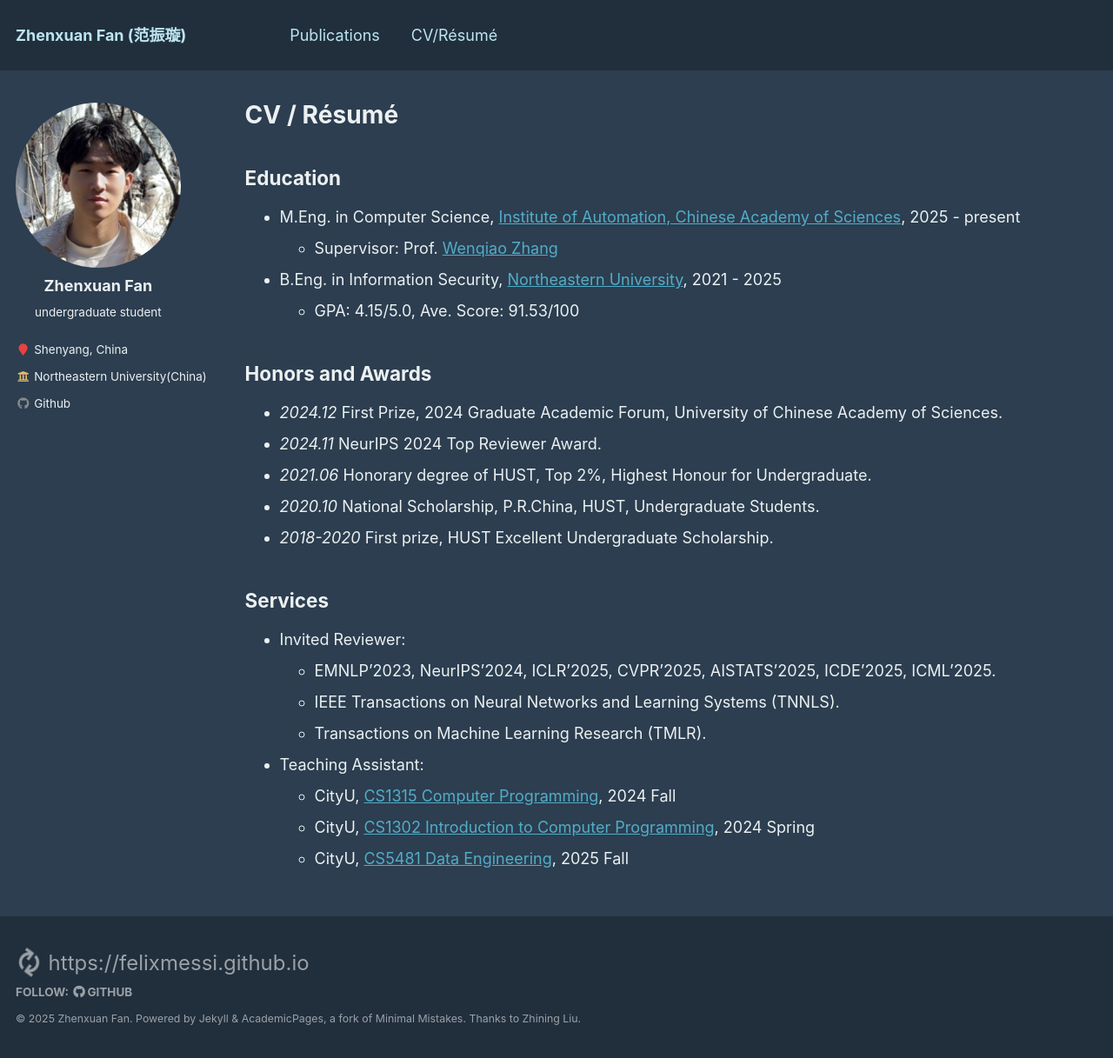
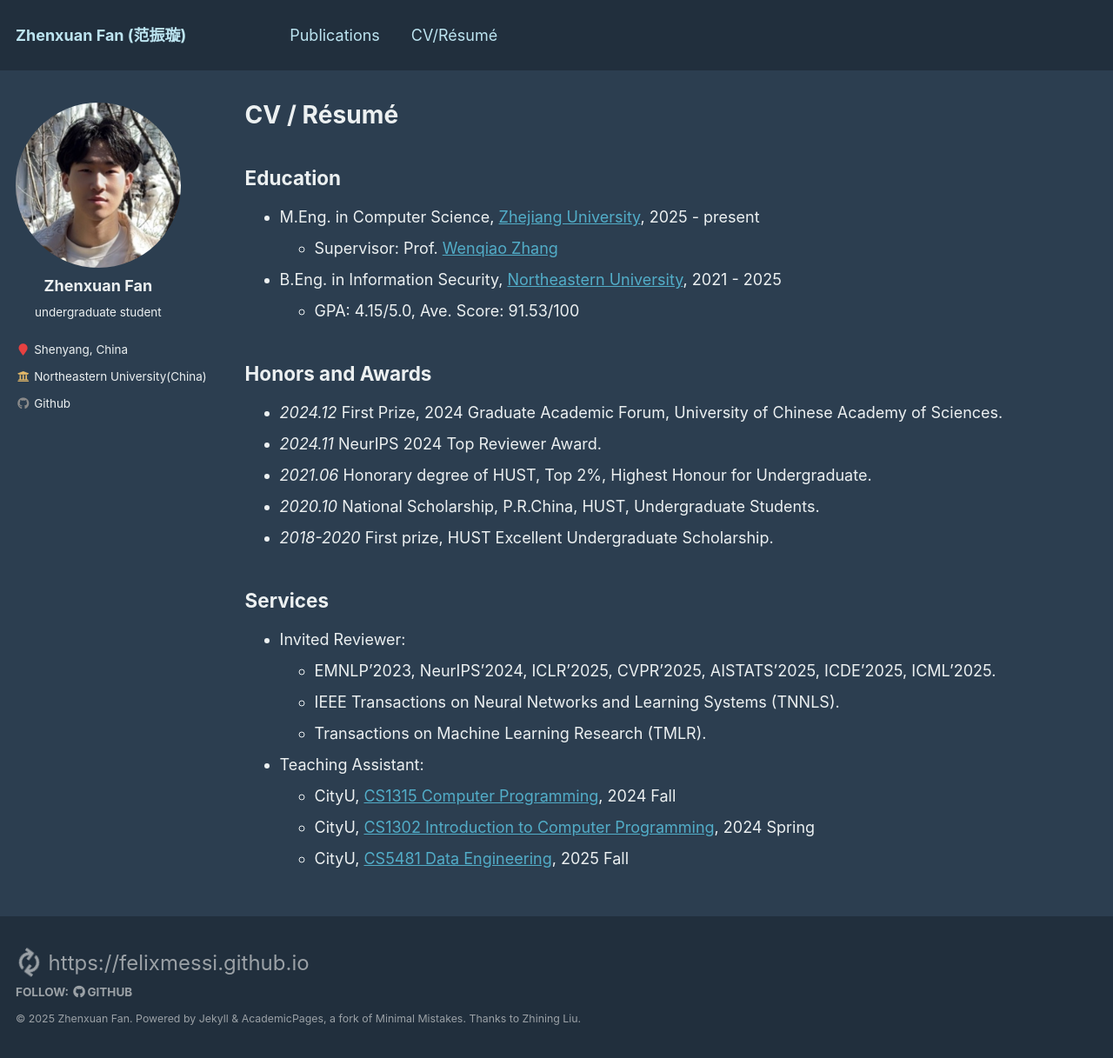
Before and after one commit to fanzhenxuan/fanzhenxuan.github.io, a Jekyll site: the page built from _pages/cv.md, in a window 1280 px wide and 1217 px high. Shown: the whole window at 87% size. Built offline with Jekyll 4.4.1, drawn with Linux system fonts in a browser that asks for light colours.

Commit message:
Update cv.md

```diff
--- a/_pages/cv.md
+++ b/_pages/cv.md
@@ -12,11 +12,10 @@ redirect_from:
 
 ## Education
 
-* M.Eng. in Computer Science, [Institute of Automation, Chinese Academy of Sciences](https://english.ia.cas.cn/), 2025 - present
+* M.Eng. in Computer Science, [Zhejiang University](https://www.zju.edu.cn/english/), 2025 - present
   * Supervisor: Prof. [Wenqiao Zhang](https://person.zju.edu.cn/wenqiao)
 * B.Eng. in Information Security, [Northeastern University](https://english.neu.edu.cn/), 2021 - 2025
   * GPA: 4.15/5.0, Ave. Score: 91.53/100
-
 
 
 ## Honors and Awards
```
